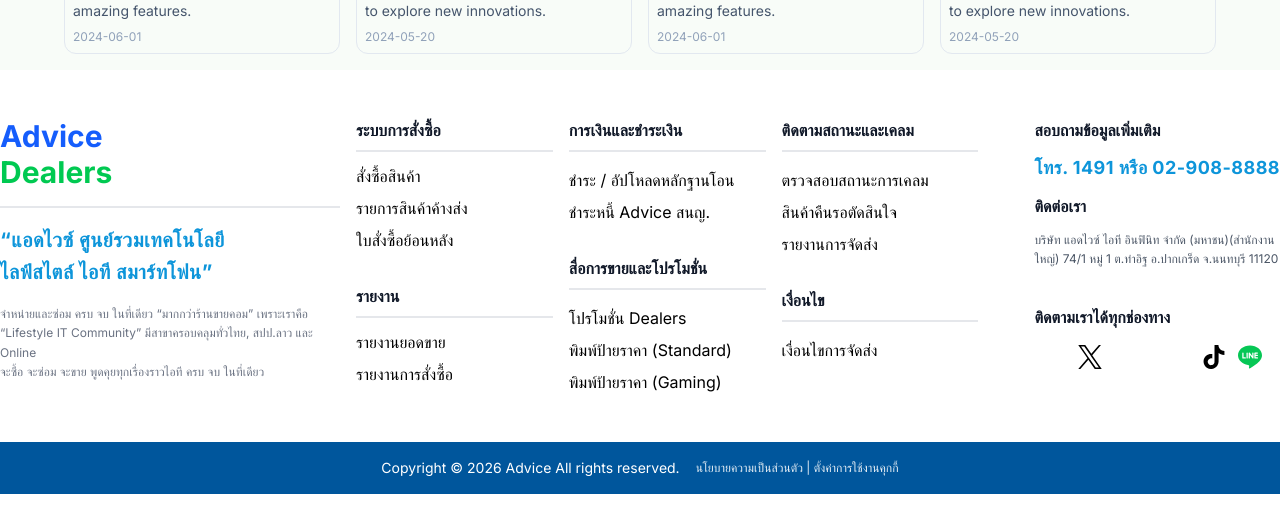
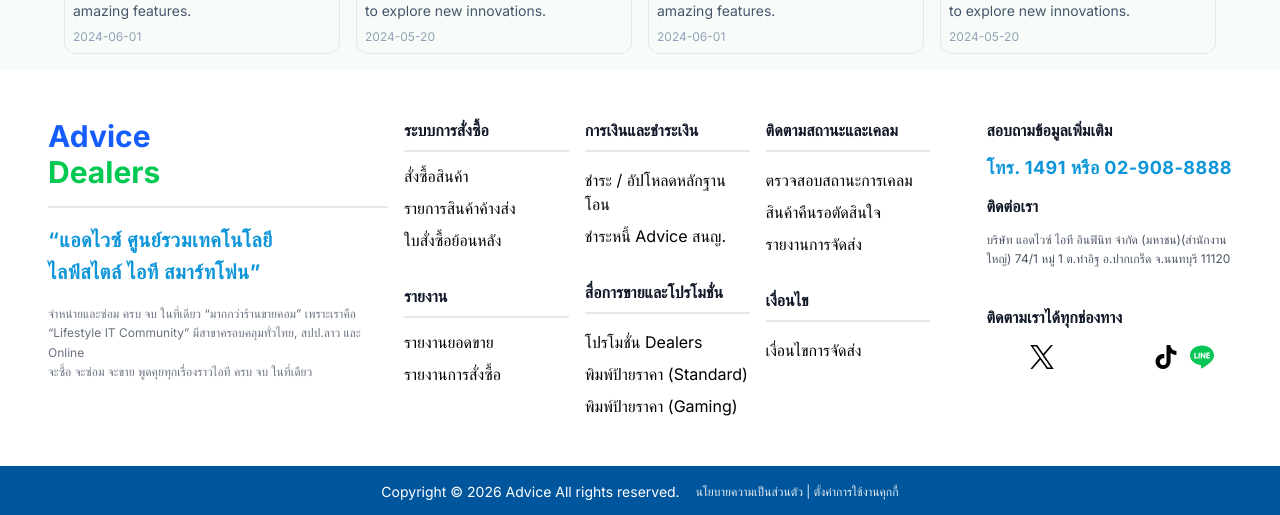
Before and after one commit to Aust9ny/dealer-web, a Nuxt app: page / in a window 1280 px wide. Shown: the part 2508-3023 px from the top of the page. Before the commit the page ends 3002 px from the top, so only its background shows below. Built offline with nearby package versions, Linux system fonts and the light colour scheme; some icons are missing; a web font is replaced by a local one.

Commit message:
update padding footer.vue

```diff
--- a/components/Footer.vue
+++ b/components/Footer.vue
@@ -4,9 +4,7 @@
 <template>
   <footer class="bg-white">
     <!-- Top section -->
-    <div
-      class="max-w-screen-2xl mx-auto py-12 grid grid-cols-[3fr_2fr_2fr_2fr_2fr] gap-4"
-    >
+    <div class="max-w-screen-2xl mx-auto px-6 lg:px-12 py-12 grid grid-cols-[3fr_2fr_2fr_2fr_2fr] gap-4">
       <!-- Column 1 -->
       <div class="space-y-4">
         <div class="text-3xl font-bold text-blue-600">
```
